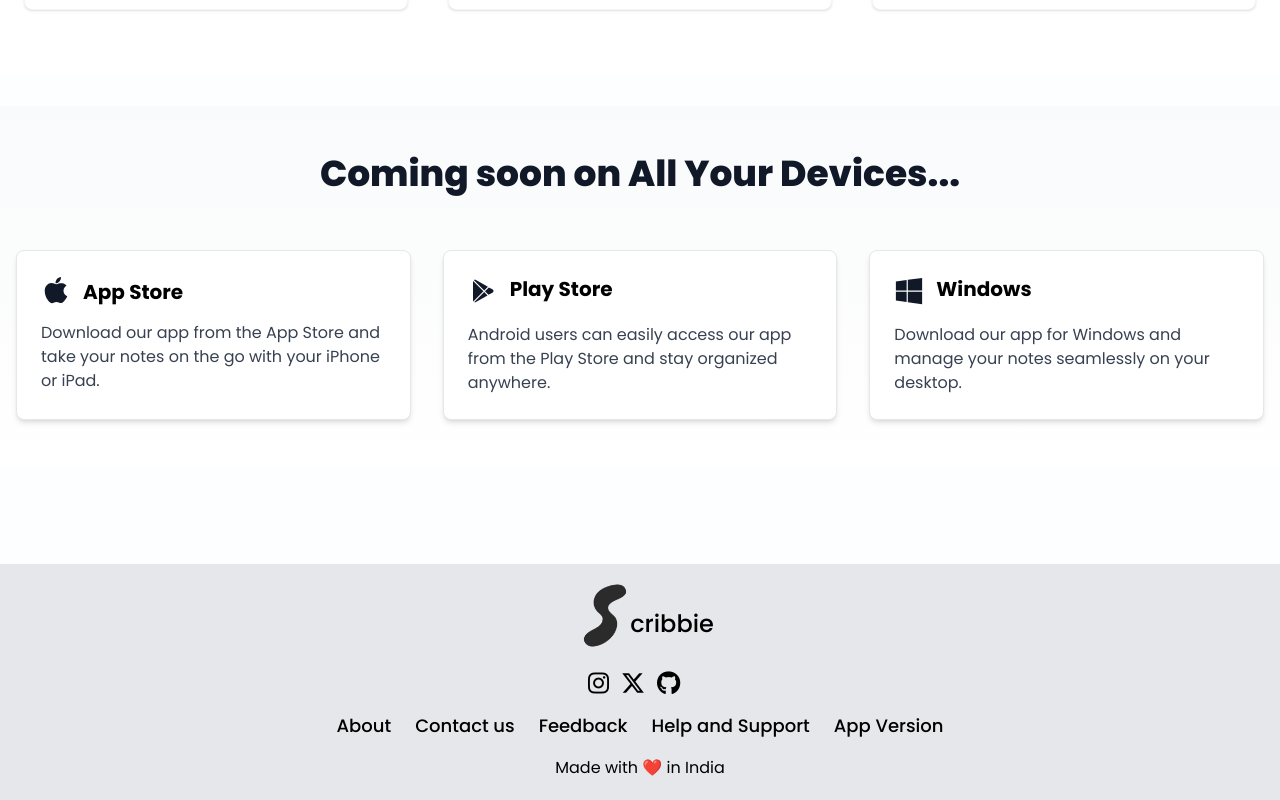
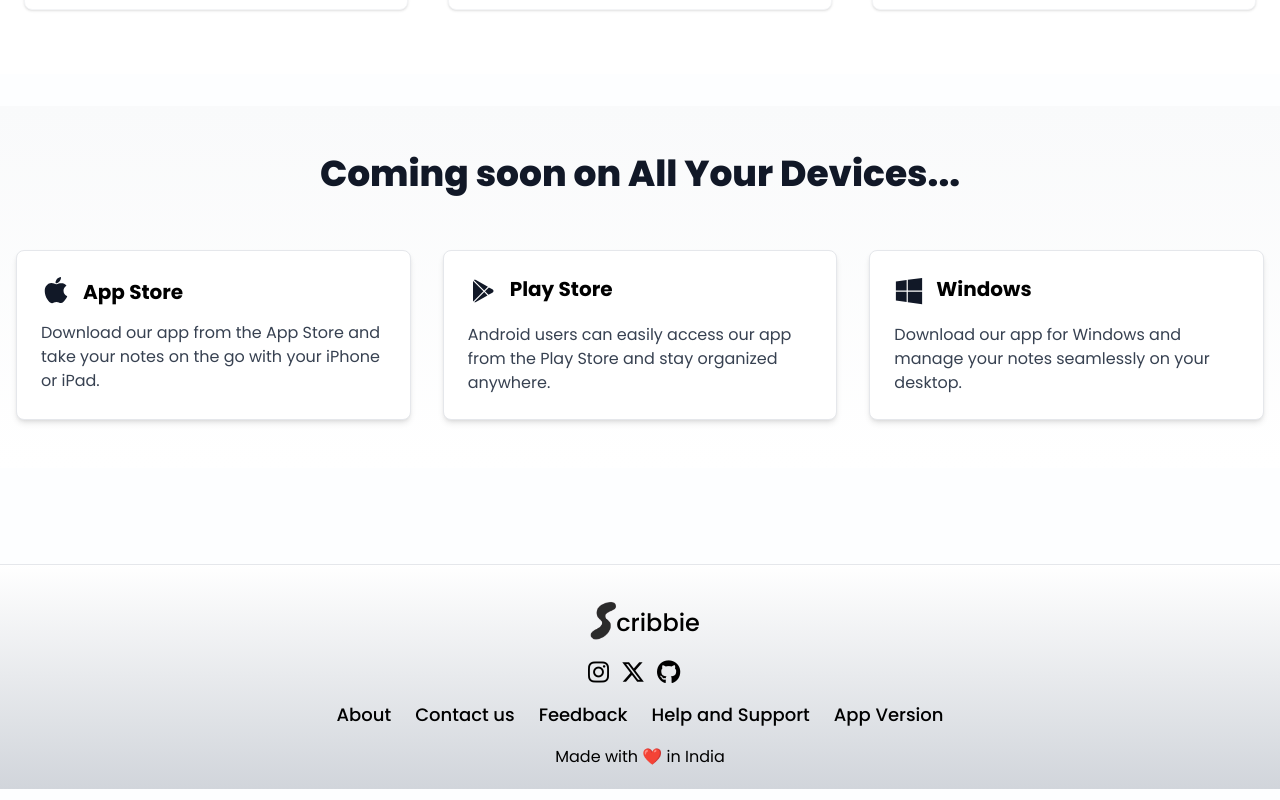
Before and after one commit to Scribbie-Notes/notes-app, a React (Vite) app in the folder frontend/: page / in a window 1280 px wide. Shown: the part 2758-3558 px from the top of the page. Built offline with nearby package versions, Linux system fonts and the light colour scheme; no server answers.

Commit message:
enhanced footer by PA

```diff
--- a/frontend/src/components/Footer.jsx
+++ b/frontend/src/components/Footer.jsx
@@ -4,12 +4,13 @@ import { Link } from "react-router-dom";
 
 const StickyFooter = () => {
   return (
-    <div className="bg-gray-200 pb-3">
+    <div className="bg-gradient-to-b from-white to-gray-300 border-t border-gray-200 pb-3">
+
       <div className="flex flex-col items-center justify-center">
         {/* Logo and Title */}
-        <div className="flex items-center">
-          <img src={img} alt="logo" className="h-16 md:h-20 mb-3 mt-3" />
-          <p className="text-xl md:text-2xl font-medium -ml-4 mt-4">cribbie</p> {/* Negative margin added here */}
+        <div className="flex items-center mt-2">
+          <img src={img} alt="logo" className="h-12 md:h- mb-3 mt-6" />
+          <p className="text-xl md:text-2xl font-medium -ml-3 mt-4">cribbie</p> {/* Negative margin added here */}
         </div>
 
         {/* Icons */}
```
